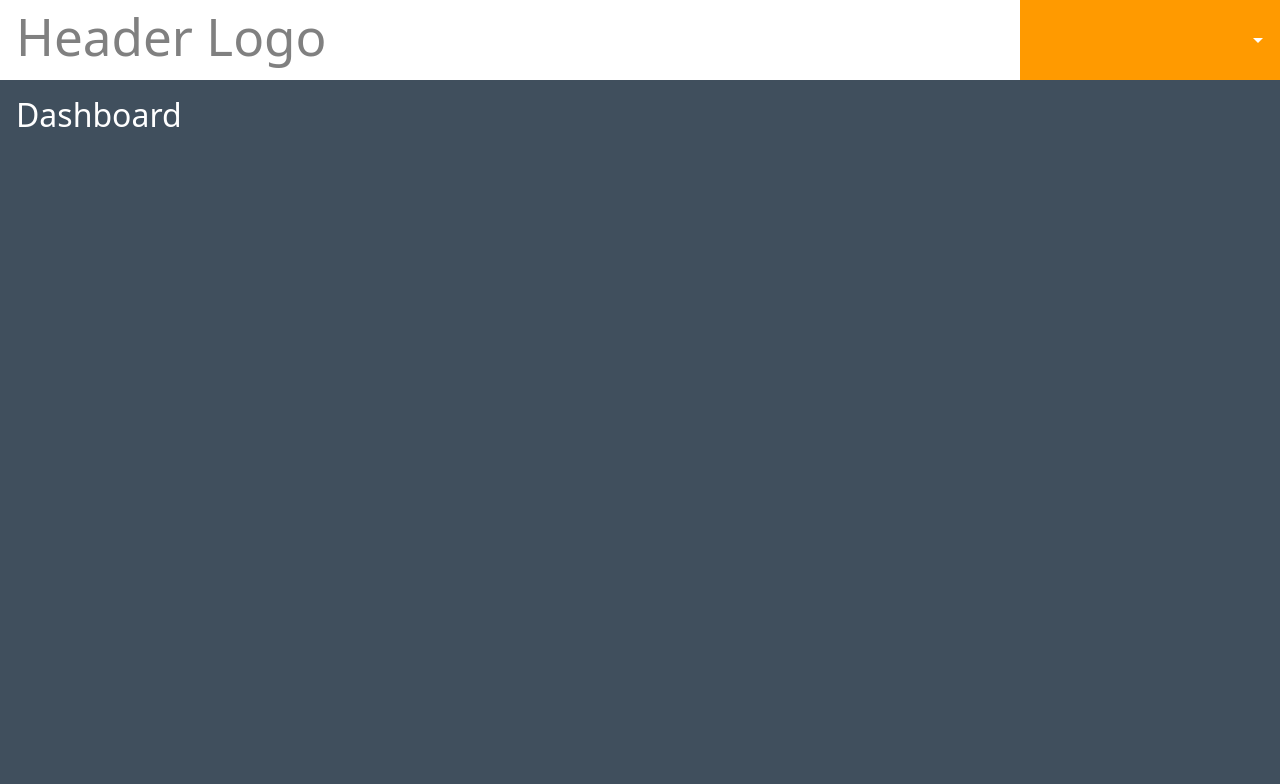
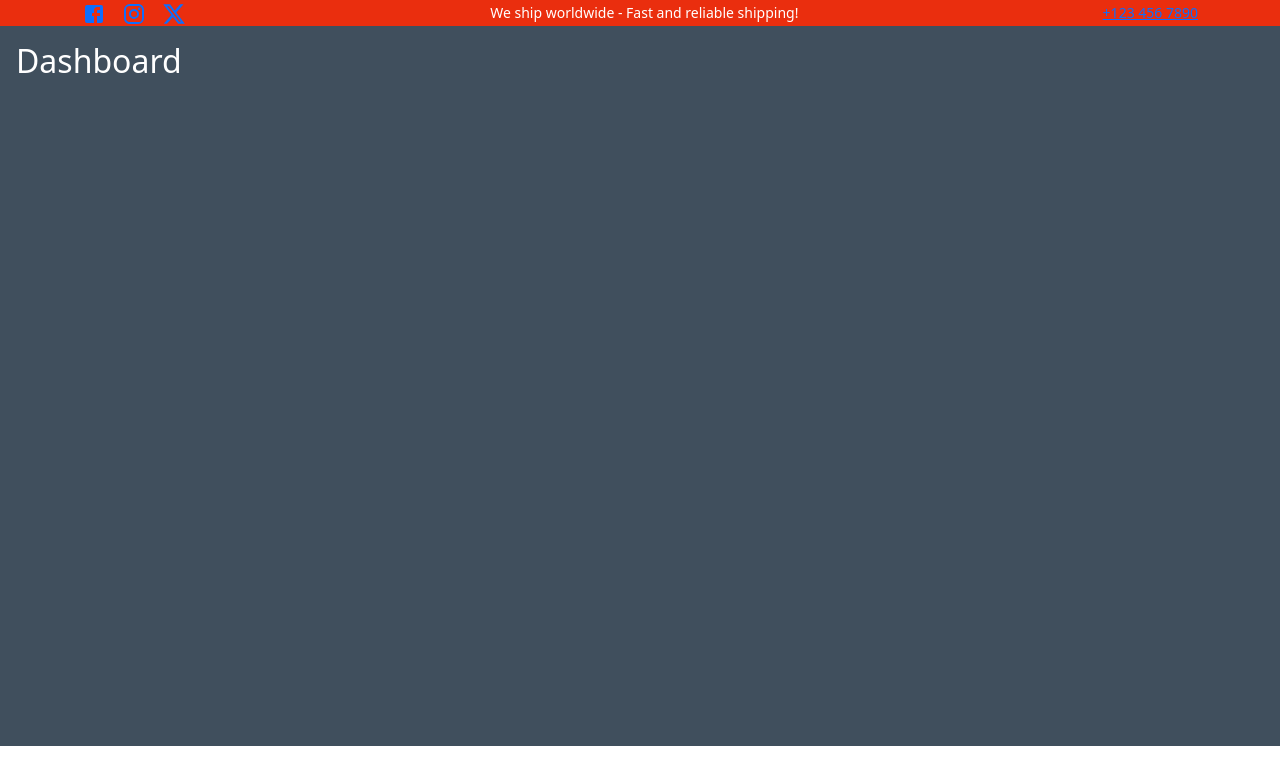
Before and after one commit to Nabadarshi24/new-react-app, a React (Vite) app in the folder front-end/: page /dashboard in a window 1280 px wide. Shown: the top 784 px of the page. Built offline with nearby package versions, Linux system fonts and the light colour scheme; sample sign-in values are in the browser's storage.

Commit message:
WIP - new folder update

```diff
--- a/front-end/package.json
+++ b/front-end/package.json
@@ -16,6 +16,7 @@
     "@hookform/resolvers": "^5.2.1",
     "@mui/icons-material": "^7.3.1",
     "@mui/material": "^7.3.1",
+    "@tailwindcss/vite": "^4.1.14",
     "@types/jest": "^29.5.14",
     "@types/node": "^22.14.0",
     "axios": "^1.8.3",
@@ -29,6 +30,7 @@
     "react-draggable": "^4.5.0",
     "react-hook-form": "^7.62.0",
     "react-router": "^7.3.0",
+    "tailwindcss": "^4.1.14",
     "text-case": "^1.2.4",
     "typescript": "^5.8.3",
     "uuid": "^11.1.0",
--- a/front-end/src/assets/styles/App.css
+++ b/front-end/src/assets/styles/App.css
@@ -5,42 +5,3 @@
   /* padding: 1rem; */
   /* text-align: center; */
 }
-
-.logo {
-  height: 6em;
-  padding: 1.5em;
-  will-change: filter;
-  transition: filter 300ms;
-}
-
-.logo:hover {
-  filter: drop-shadow(0 0 2em #646cffaa);
-}
-
-.logo.react:hover {
-  filter: drop-shadow(0 0 2em #61dafbaa);
-}
-
-@keyframes logo-spin {
-  from {
-    transform: rotate(0deg);
-  }
-
-  to {
-    transform: rotate(360deg);
-  }
-}
-
-@media (prefers-reduced-motion: no-preference) {
-  a:nth-of-type(2) .logo {
-    animation: logo-spin infinite 20s linear;
-  }
-}
-
-.card {
-  padding: 2em;
-}
-
-.read-the-docs {
-  color: #888;
-}
--- a/front-end/src/assets/styles/index.css
+++ b/front-end/src/assets/styles/index.css
@@ -2,3 +2,4 @@
 @import "./layout.css";
 @import "./content.css";
 @import "./mui.css";
+@import "tailwindcss";
--- a/front-end/src/assets/styles/layout.css
+++ b/front-end/src/assets/styles/layout.css
@@ -11,16 +11,6 @@
   text-rendering: optimizeLegibility;
   -webkit-font-smoothing: antialiased;
   -moz-osx-font-smoothing: grayscale;
-}
-
-a {
-  font-weight: 500;
-  color: #646cff;
-  text-decoration: inherit;
-}
-
-a:hover {
-  color: #535bf2;
 }
 
 body {
@@ -52,11 +42,6 @@ button:hover {
   border-color: #646cff;
 }
 
-button:focus,
-button:focus-visible {
-  outline: 4px auto -webkit-focus-ring-color;
-}
-
 /* .login-form {
   text-align: left;
 } */
@@ -64,22 +49,3 @@ button:focus-visible {
 input {
   display: block;
 }
-
-.color-error {
-  color: red;
-}
-
-@media (prefers-color-scheme: light) {
-  :root {
-    color: #213547;
-    background-color: #ffffff;
-  }
-
-  a:hover {
-    color: #747bff;
-  }
-
-  button {
-    background-color: #f9f9f9;
-  }
-}
--- /dev/null
+++ b/front-end/src/components/common/Header.tsx
@@ -0,0 +1,81 @@
+import { useState } from 'react';
+import { useAccountStore } from '../stores/GlobalStore';
+import { Link, useNavigate } from 'react-router';
+import Button from '@mui/material/Button';
+import Menu from '@mui/material/Menu';
+import MenuItem from '@mui/material/MenuItem';
+import { ArrowDropDown } from '@mui/icons-material';
+import { Topbar } from '../layout/Topbar';
+
+
+export const Header = () => {
+
+  // const [anchorEl, setAnchorEl] = useState<null | HTMLElement>(null);
+  // const open = Boolean(anchorEl);
+
+  // const navigate = useNavigate();
+
+  // const setIsSignIn = useAccountStore(stroe => stroe?.setIsSignIn);
+  // const userLabel = JSON.parse(localStorage.getItem("loggedUser") || "").userLabel;
+
+  // const handleToggle = (event: React.MouseEvent<HTMLButtonElement>) => {
+  //   setAnchorEl(event.currentTarget);
+  // };
+  // const handleClose = () => {
+  //   setAnchorEl(null);
+  // };
+
+  // const handleLogout = () => {
+
+  //   localStorage.removeItem("loggedUser");
+  //   setIsSignIn(false);
+  //   navigate("/login");
+  // };
+
+  return (
+    <>
+      {/* Top Bar */}
+      <Topbar />
+      {/* Navbar */}
+
+      {/* <div className="header">
+        <h1>Header Logo</h1>
+
+        <div className="header-menu">
+          <span
+            id="basic-button"
+            className="header-menu-btn"
+            aria-controls={open ? 'basic-menu' : undefined}
+            aria-haspopup="true"
+            aria-expanded={open ? 'true' : undefined}
+            onClick={handleToggle}
+          >
+            <span>{userLabel}</span>
+            <ArrowDropDown className={`${open ? 'rotate-icon' : ''}`} />
+          </span>
+
+          <Menu
+            id="basic-menu"
+            className='header-menu-items'
+            anchorEl={anchorEl}
+            open={open}
+            onClose={handleClose}
+            autoFocus={false}
+            slotProps={{
+              list: {
+                'aria-labelledby': 'basic-button',
+              },
+            }}
+            disableScrollLock={true}
+            disablePortal={true}
+          >
+            <MenuItem onClick={handleClose}>
+              <Link to="/account/profile">Profile</Link>
+            </MenuItem>
+            <MenuItem onClick={handleLogout}>Logout</MenuItem>
+          </Menu>
+        </div>
+      </div> */}
+    </>
+  );
+};
--- a/front-end/src/components/layout/Header.tsx
+++ /dev/null
@@ -1,87 +0,0 @@
-import { useState } from 'react';
-import { useAccountStore } from '../stores/GlobalStore';
-import { Link, useNavigate } from 'react-router';
-import Button from '@mui/material/Button';
-import Menu from '@mui/material/Menu';
-import MenuItem from '@mui/material/MenuItem';
-import { ArrowDropDown } from '@mui/icons-material';
-
-
-export const Header = () => {
-
-  const [anchorEl, setAnchorEl] = useState<null | HTMLElement>(null);
-  const open = Boolean(anchorEl);
-
-  const navigate = useNavigate();
-
-  const setIsSignIn = useAccountStore(stroe => stroe?.setIsSignIn);
-  const userLabel = JSON.parse(localStorage.getItem("loggedUser") || "").userLabel;
-
-  const handleToggle = (event: React.MouseEvent<HTMLButtonElement>) => {
-    setAnchorEl(event.currentTarget);
-  };
-  const handleClose = () => {
-    setAnchorEl(null);
-  };
-
-  const handleLogout = () => {
-
-    localStorage.removeItem("loggedUser");
-    setIsSignIn(false);
-    navigate("/login");
-  };
-
-  return (
-    <div className="header">
-      <h1>Header Logo</h1>
-
-      <div className="header-menu">
-        <span
-          id="basic-button"
-          className="header-menu-btn"
-          aria-controls={open ? 'basic-menu' : undefined}
-          aria-haspopup="true"
-          aria-expanded={open ? 'true' : undefined}
-          onClick={handleToggle}
-        >
-          <span>{userLabel}</span>
-          <ArrowDropDown className={`${open ? 'rotate-icon' : ''}`} />
-        </span>
-
-        <Menu
-          id="basic-menu"
-          className='header-menu-items'
-          anchorEl={anchorEl}
-          open={open}
-          onClose={handleClose}
-          autoFocus={false}
-          // hideBackdrop={true}
-          slotProps={{
-            list: {
-              'aria-labelledby': 'basic-button',
-            },
-          }}
-          disableScrollLock={true}
-          disablePortal={true}
-        // PopoverProps={{
-        //   // Prevent full-screen overlay
-        //   disableScrollLock: true,
-        //   PaperProps: {
-        //     style: {
-        //       pointerEvents: 'auto', // Make sure it's interactable
-        //     },
-        //   },
-        //   // Optional: disable backdrop portal effects
-        //   disablePortal: true,
-        // }}
-        >
-          <MenuItem onClick={handleClose}>
-            <Link to="/account/profile">Profile</Link>
-          </MenuItem>
-          {/* <MenuItem onClick={handleClose}>My account</MenuItem> */}
-          <MenuItem onClick={handleLogout}>Logout</MenuItem>
-        </Menu>
-      </div>
-    </div>
-  );
-};
--- a/front-end/src/components/layout/Private.tsx
+++ b/front-end/src/components/layout/Private.tsx
@@ -1,7 +1,7 @@
 import { ReactNode, useEffect } from 'react';
 import { Outlet, useNavigate } from 'react-router';
 import { useAccountStore } from '../stores/GlobalStore';
-import { Header } from './Header';
+import { Header } from '../common/Header';
 
 type TypeProps = {
   children?: ReactNode;
--- /dev/null
+++ b/front-end/src/components/layout/Topbar.tsx
@@ -0,0 +1,32 @@
+// import React from 'react';
+import {
+  Facebook,
+  Instagram,
+  X
+} from '@mui/icons-material';
+
+export const Topbar = () => {
+  return (
+    <div className='bg-[#ea2e0e] text-white'>
+      <div className="container mx-auto flex justify-between items-center">
+        <div className='hidden md:flex items-center space-x-4'>
+          <a href="#" className='hover:text-gray-300'>
+            <Facebook className='w-5 h-5' />
+          </a>
+          <a href="#" className='hover:text-gray-300'>
+            <Instagram className='w-5 h-5' />
+          </a>
+          <a href="#" className='hover:text-gray-300'>
+            <X className='w-5 h-5' />
+          </a>
+        </div>
+        <div className="text-sm text-center flext-grow">
+          <span>We ship worldwide - Fast and reliable shipping!</span>
+        </div>
+        <div className="text-sm hidden md:block">
+          <a href="tel:+1234567890">+123 456 7890</a>
+        </div>
+      </div>
+    </div>
+  );
+};
--- /dev/null
+++ b/front-end/src/components/layout/UserLayout.tsx
@@ -0,0 +1,13 @@
+// import React from 'react';
+import { Header } from "../common/Header"
+
+export const UserLayout = () => {
+  return (
+    <>
+      {/* Header */}
+      <Header />
+      {/* Content */}
+      {/* Footer */}
+    </>
+  )
+}
--- a/front-end/src/components/routes/index.tsx
+++ b/front-end/src/components/routes/index.tsx
@@ -16,6 +16,7 @@ import { Public } from "../layout/Public";
 import { AgencyList } from "../agency/pages/List";
 import { SignUp } from "../accounts/pages/SignUp";
 import { Profile } from "../accounts/pages/Profile";
+import { UserLayout } from "../layout/UserLayout";
 
 const privateRoute = [
   {
@@ -49,7 +50,12 @@ const publicRoute = [
   {
     path: "/",
     // index: true,
-    element: <Navigate to="/login" replace />,
+    element: <Navigate to="/user-layout" replace />,
+    isSignIn: false
+  },
+  {
+    path: "user-layout",
+    element: <UserLayout />,
     isSignIn: false
   },
   {
--- a/front-end/vite.config.js
+++ /dev/null
@@ -1,13 +0,0 @@
-import { defineConfig } from 'vite'
-import react from '@vitejs/plugin-react'
-
-const ReactCompilerConfig = {/* ... */ };
-
-// https://vitejs.dev/config/
-export default defineConfig({
-  plugins: [react()],
-  server: {
-    open: true
-    // open: "/login"
-  }
-})
--- /dev/null
+++ b/front-end/vite.config.ts
@@ -0,0 +1,17 @@
+import { defineConfig } from 'vite';
+import react from '@vitejs/plugin-react';
+import tailwindcss from '@tailwindcss/vite';
+
+const ReactCompilerConfig = {/* ... */ };
+
+// https://vitejs.dev/config/
+export default defineConfig({
+  plugins: [
+    tailwindcss(),
+    react()
+  ],
+  server: {
+    open: true
+    // open: "/login"
+  }
+})
```
Also changed, not shown: 1 other file (tests, documents, lock files or other folders).
